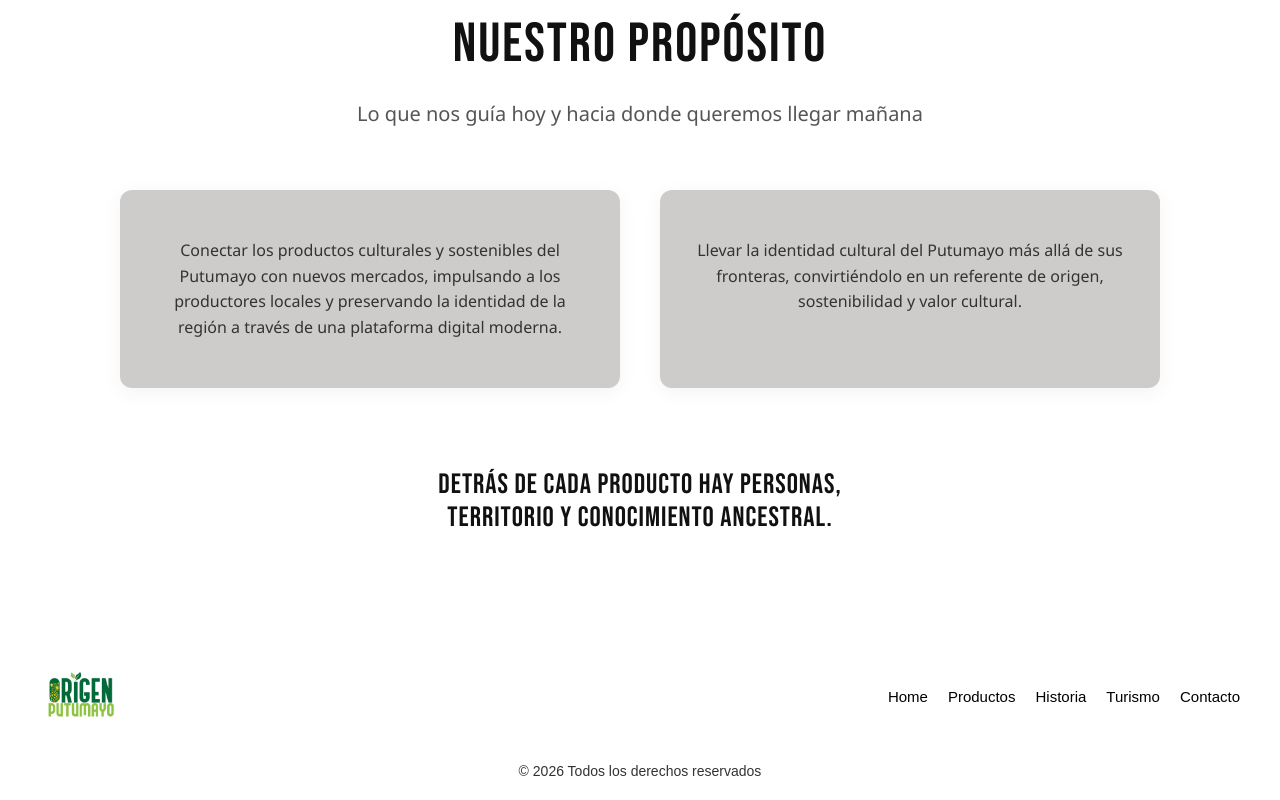
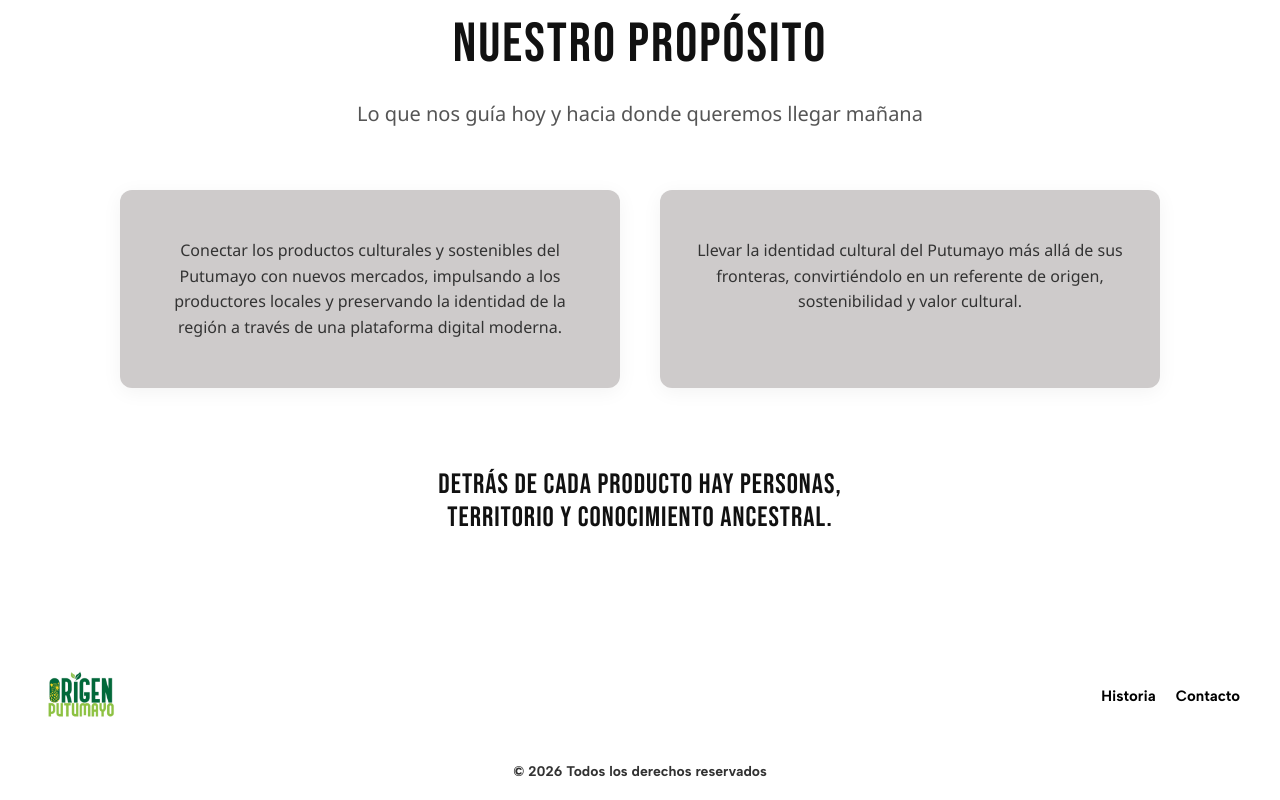
Before and after one commit to jeansdavids/V1_Origen_Putumayo, a React (Vite) app in the folder V1_Origen_Putumayo/: page /historia in a window 1280 px wide. Shown: the part 784-1584 px from the top of the page. Built offline with nearby package versions, Linux system fonts and the light colour scheme; no server answers.

Commit message:
Se agrego el footer.tsx, el footerlayout.tsx, footer.css y se cambio el app.tsx para apdaptar el footer a la pagina

```diff
--- a/V1_Origen_Putumayo/src/components/common/Footer.tsx
+++ b/V1_Origen_Putumayo/src/components/common/Footer.tsx
@@ -10,10 +10,7 @@
         </div>
 
         <ul className="footer-menu">
-          <li className="footer-item">Home</li>
-          <li className="footer-item">Productos</li>
           <li className="footer-item">Historia</li>
-          <li className="footer-item">Turismo</li>
           <li className="footer-item">Contacto</li>
         </ul>
       </div>
--- a/V1_Origen_Putumayo/src/styles/Footer.css
+++ b/V1_Origen_Putumayo/src/styles/Footer.css
@@ -1,9 +1,13 @@
+@import url('https://fonts.googleapis.com/css2?family=Albert+Sans:ital,wght@0,100..900;1,100..900&display=swap');
+
 .footer {
   background-color: #ffffff;
   color: #fff;
   padding: 40px 20px 20px;
   font-family: Arial, sans-serif;
   box-shadow: #b6b6b6;
+  font-weight: bold;
+  font-family: "Albert Sans", sans-serif;
 }
 
 .footer-content {
@@ -38,7 +42,7 @@
 }
 
 .footer-item:hover {
-  color: #f4b400; /* color acento */
+  color: #006839; /* color acento */
 }
 
 /* COPY */
```
